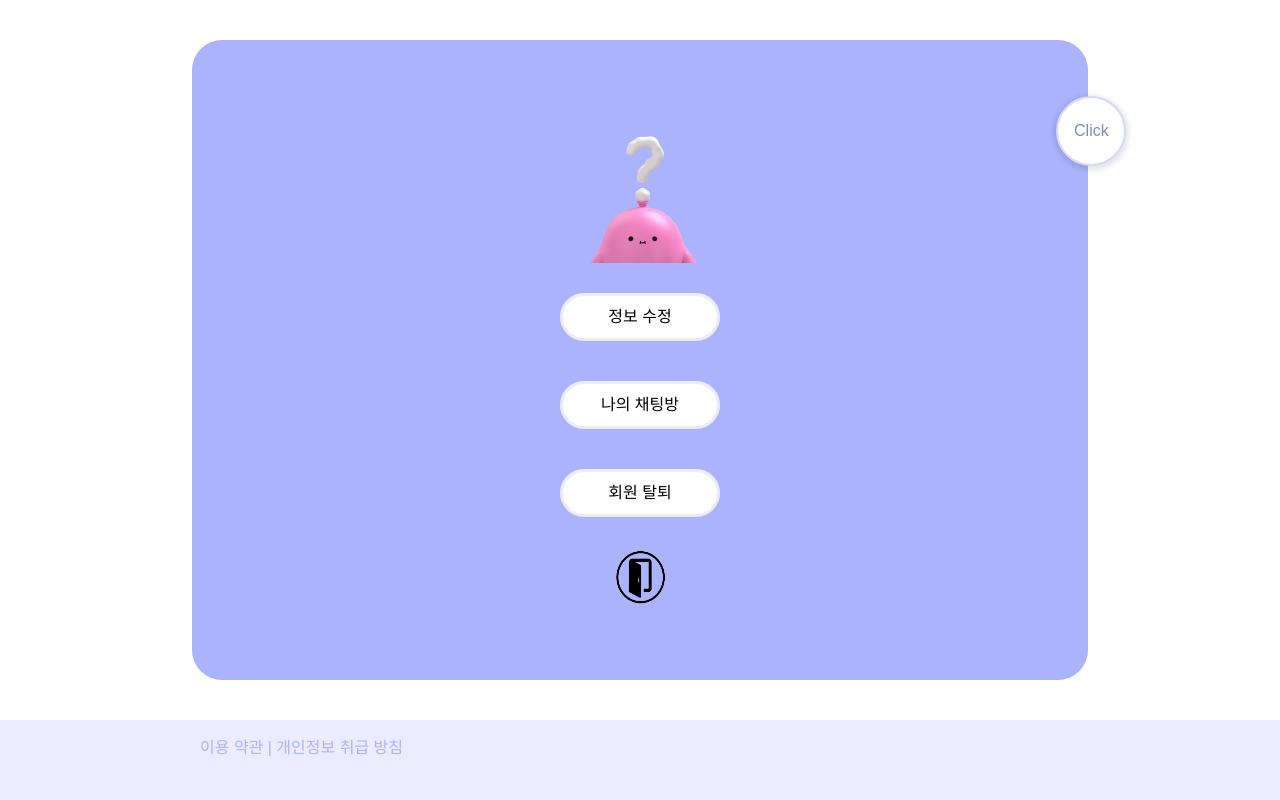
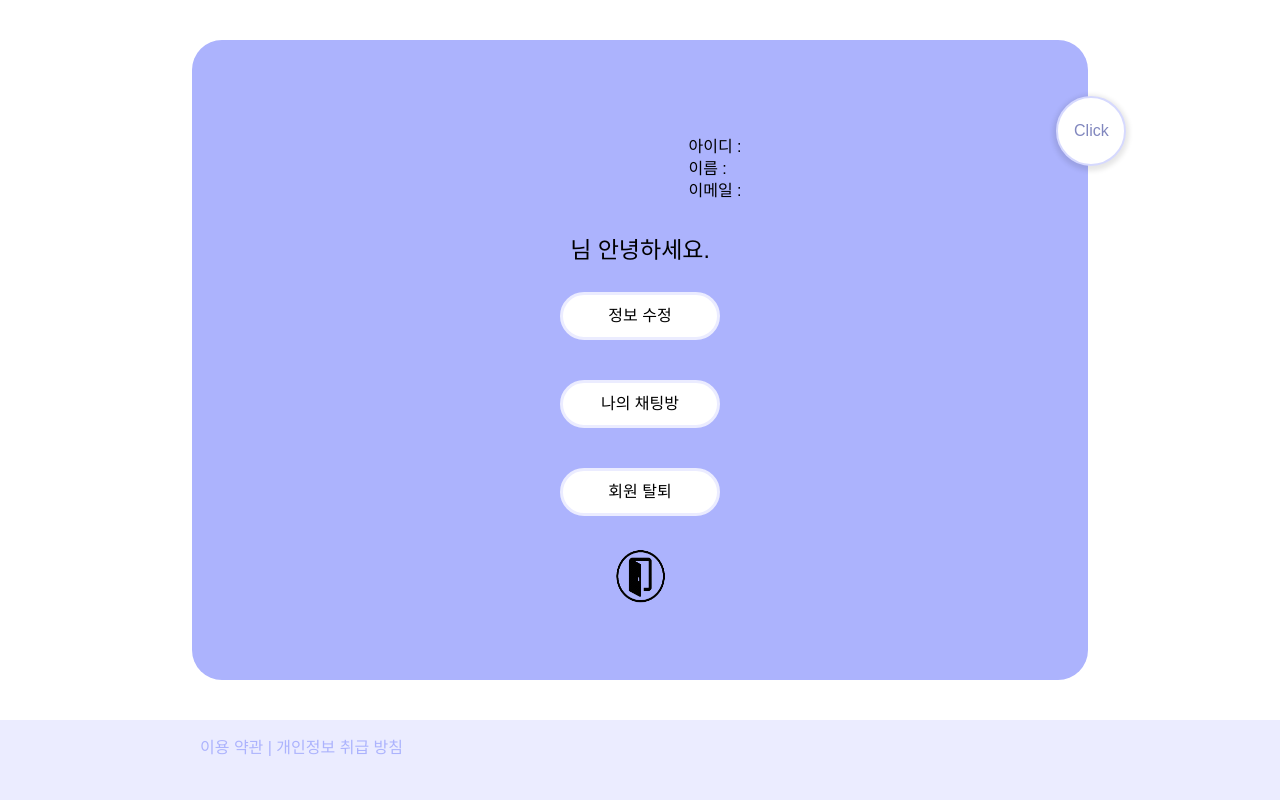
Before and after one commit to qarksangwon/AskMe, a React (Create React App) app in the folder minifront/: page /askme/mypage in a window 1280 px wide. Shown: the top 800 px of the page. Built offline with nearby package versions, Linux system fonts and the light colour scheme; no server answers; a web font is replaced by a local one.

Commit message:
마이 페이지 프로필 제작

```diff
--- a/minifront/src/admin/Admin.js
+++ b/minifront/src/admin/Admin.js
@@ -1,9 +1,8 @@
 import styled from "styled-components";
 import imgLogo from "../images/Logotest.gif";
 import { Link, useNavigate } from "react-router-dom";
-import React, { useEffect, useState } from "react";
+import React from "react";
 import exit from "../images/exit.png";
-import AxiosApi from "../api/AxiosApi";
 import Footer from "../customComponent/Footer";
 import Toggle from "../customComponent/Toggle";
 
@@ -11,6 +10,7 @@ const Logo = styled.img`
   width: 150px;
   height: 150px;
   border-radius: 30px;
+  margin-top: 150px;
   @media (max-width: 390px) {
     width: 100px;
     height: 100px;
@@ -41,6 +41,7 @@ const BtnContainer = styled.div`
   flex-direction: column;
   justify-content: center;
   align-items: center;
+  margin-top: 50px;
   width: 800px;
   @media (max-width: 431px) {
     width: 400px;
@@ -52,6 +53,7 @@ const Btn = styled.div`
   width: 220px;
   height: 60px;
   margin: 10px;
+  margin-top: 20px;
   background-color: #acb3fd;
   color: white;
   border: 3px solid #acb3fd;
@@ -79,6 +81,8 @@ const Exit = styled.img`
   height: 70px;
   cursor: pointer;
   transition: all 0.2s ease-in;
+  margin-top: 30px;
+  margin-bottom: 40px;
   &:hover {
     opacity: 0.5;
     transition: all 0.2s ease-in;
--- a/minifront/src/api/AxiosApi.js
+++ b/minifront/src/api/AxiosApi.js
@@ -1,13 +1,12 @@
 import axios from "axios";
 
-const Askme_Domain = "http://192.168.10.17:8111";
+const Askme_Domain = "http://localhost:8111";
 // "http://192.168.10.17:8111";
 // "http://localhost:8111";
 
 const AxiosApi = {
   LoginMain: async (id, pwd) => {
     const loginData = { id: id, password: pwd };
-
     return await axios.post(Askme_Domain + "/askme/login", loginData);
   },
 
--- a/minifront/src/customComponent/Toggle.js
+++ b/minifront/src/customComponent/Toggle.js
@@ -255,6 +255,8 @@ const Toggle = () => {
                 setUserNickname("");
                 localStorage.setItem("userId", "");
                 localStorage.setItem("userNickname", "");
+                localStorage.setItem("userName", "");
+                localStorage.setItem("userEmail", "");
                 toggleNavigate("/askme/login");
               }}
             >
--- a/minifront/src/loginPage/Login.js
+++ b/minifront/src/loginPage/Login.js
@@ -11,6 +11,8 @@ function Login() {
   const [isLogin, setIsLogin] = useState(false);
   const [isAdmin, setIsAdmin] = useState(false);
   const [nickname, setNickname] = useState("");
+  const [email, setEmail] = useState("");
+  const [name, setName] = useState("");
 
   const handleIdChange = (e) => {
     setId(e.target.value);
@@ -50,10 +52,12 @@ function Login() {
     } else if (isLogin) {
       localStorage.setItem("userId", id);
       localStorage.setItem("userNickname", nickname);
+      localStorage.setItem("userName", name);
+      localStorage.setItem("userEmail", email);
       alert("로그인에 성공했습니다");
       navigate("/askme"); // 일반 사용자 페이지로 이동
     }
-  }, [isLogin, isAdmin, navigate, id, nickname]);
+  }, [isLogin, isAdmin, navigate, id, nickname, name, email]);
 
   useEffect(() => {
     const handleKeyPress = (event) => {
@@ -78,6 +82,8 @@ function Login() {
         const rsp = await AxiosApi.LoginMain(id, pw);
         if (rsp.data.success) {
           setNickname(rsp.data.nickname);
+          setName(rsp.data.name);
+          setEmail(rsp.data.email);
           setIsLogin(true);
         } else {
           alert("로그인에 실패했습니다");
--- a/minifront/src/myPage/MyPage.js
+++ b/minifront/src/myPage/MyPage.js
@@ -1,20 +1,13 @@
 import styled from "styled-components";
-import imgLogo from "../images/jump.gif";
 import { Link, useNavigate } from "react-router-dom";
 import React, { useEffect, useState } from "react";
 import exit from "../images/exit.png";
 import AxiosApi from "../api/AxiosApi";
 import Toggle from "../customComponent/Toggle";
 import Footer from "../customComponent/Footer";
-
-const Logo = styled.img`
-  width: 150px;
-  height: 150px;
-  @media (max-width: 390px) {
-    width: 100px;
-    height: 100px;
-  }
-`;
+import { ref, getDownloadURL } from "firebase/storage";
+import profileLogo from "../images/profileLogo.png";
+import { storage } from "../api/Fb";
 
 const Container = styled.div`
   background-color: #acb3fd;
@@ -110,21 +103,84 @@ const FoundIdMessage = styled.div`
   }
 `;
 
+const UserInfo = styled.div`
+  display: flex;
+`;
+
+const ProfileImage = styled.img`
+  width: 100px;
+  height: 100px;
+  border: 1px solid #d6d9fe;
+  border-radius: 10%;
+  background-color: white;
+  cursor: pointer;
+  box-shadow: 0 2px 5px 3px rgba(0, 0, 0, 0.1);
+  opacity: ${(props) => (props.visible ? 1 : 0)};
+  margin-right: 30px;
+  margin-left: 20px;
+  @media (max-width: 430px) {
+    margin-right: 10px;
+  }
+`;
+
+const UserName = styled.div`
+  margin-top: 25px;
+  span {
+    color: #b43cc2;
+  }
+  div {
+    margin-bottom: 6px;
+  }
+  div:last-child {
+    margin-bottom: 0;
+  }
+  @media (max-width: 430px) {
+    margin-top: 30px;
+    font-size: 13px;
+  }
+`;
+const UserNick = styled.div`
+  margin-top: 25px;
+  font-size: 23px;
+  span {
+    color: #d147e5;
+  }
+  @media (max-width: 430px) {
+    font-size: 20px;
+  }
+`;
+
 const MyPage = () => {
   const [isIdFound, setIsIdFound] = useState(false);
+  const [isClick, setIsClick] = useState(true);
   const [roomNum, setroomNum] = useState("");
-  const [roomid, setRoomid] = useState("");
+  const [userId, setUserId] = useState("");
+  const [userName, setUserName] = useState("");
+  const [userEmail, setUserEmail] = useState("");
+  const [UserNickname, setUserNickname] = useState("");
+  const [imageUrl, setImageUrl] = useState(profileLogo);
+  const [visible, setVisible] = useState(false);
 
   useEffect(() => {
-    const userId = localStorage.getItem("userId");
+    setUserId(localStorage.getItem("userId"));
+    setUserNickname(localStorage.getItem("userNickname"));
+    setUserName(localStorage.getItem("userName"));
+    setUserEmail(localStorage.getItem("userEmail"));
   }, []);
 
   const handleButtonClick = async () => {
-    const userId = localStorage.getItem("userId");
     try {
       const response = await AxiosApi.getRoomId(userId);
       setroomNum(response.data);
       setIsIdFound(true);
+    } catch (error) {
+      console.error(error);
+    }
+  };
+
+  const ImgClick = async () => {
+    try {
+      setIsClick(true);
     } catch (error) {
       console.error(error);
     }
@@ -135,18 +191,64 @@ const MyPage = () => {
     setIsIdFound(false);
     editExit("/askme");
   };
+  const exitClick2 = () => {
+    setIsIdFound(false);
+    editExit("/askme/mypage");
+  };
+
+  useEffect(() => {
+    if (userId) {
+      const imageRef = ref(storage, `images/${userId}`);
+      getDownloadURL(imageRef)
+        .then((url) => {
+          setImageUrl(url);
+          setTimeout(() => {
+            setVisible(true); // 1초 후에 visible 상태를 true로 변경
+          }, 300);
+        })
+        .catch((error) => {
+          console.error("이미지 다운로드 URL 가져오기 실패:", error);
+          setVisible(true);
+        });
+    }
+  }, [userId]);
 
   return (
     <>
       <Container>
         <Toggle />
         <Body>
-          <Logo src={imgLogo} />
+          <UserInfo>
+            <ProfileImage
+              onClick={ImgClick}
+              src={imageUrl}
+              filename={userId}
+              visible={visible}
+            />
+            <UserName>
+              <div>
+                아이디 : <span>{userId}</span>
+              </div>
+              <div>
+                이름 : <span>{userName}</span>
+              </div>
+              <div>
+                이메일 : <span>{userEmail}</span>
+              </div>
+            </UserName>
+          </UserInfo>
+          <UserNick>
+            <span>{UserNickname}</span> 님 안녕하세요.
+          </UserNick>
           {isIdFound ? (
+            <>
               <FoundIdMessage>
                 나의 채팅방 번호 : <span>{roomNum}</span>
               </FoundIdMessage>
+              <Exit onClick={exitClick2} src={exit} />
+            </>
           ) : (
+            <>
               <ButtonContainer>
                 <Link to="/askme/mypage/confirm">
                   <Btn>정보 수정</Btn>
@@ -156,8 +258,9 @@ const MyPage = () => {
                   <Btn>회원 탈퇴</Btn>
                 </Link>
               </ButtonContainer>
+              <Exit onClick={exitClick} src={exit} />
+            </>
           )}
-          <Exit onClick={exitClick} src={exit} />
         </Body>
       </Container>
       <Footer />
```
Also changed, not shown: 1 other file (tests, documents, lock files or other folders). Lines whose indentation alone changed are shown as unchanged.
